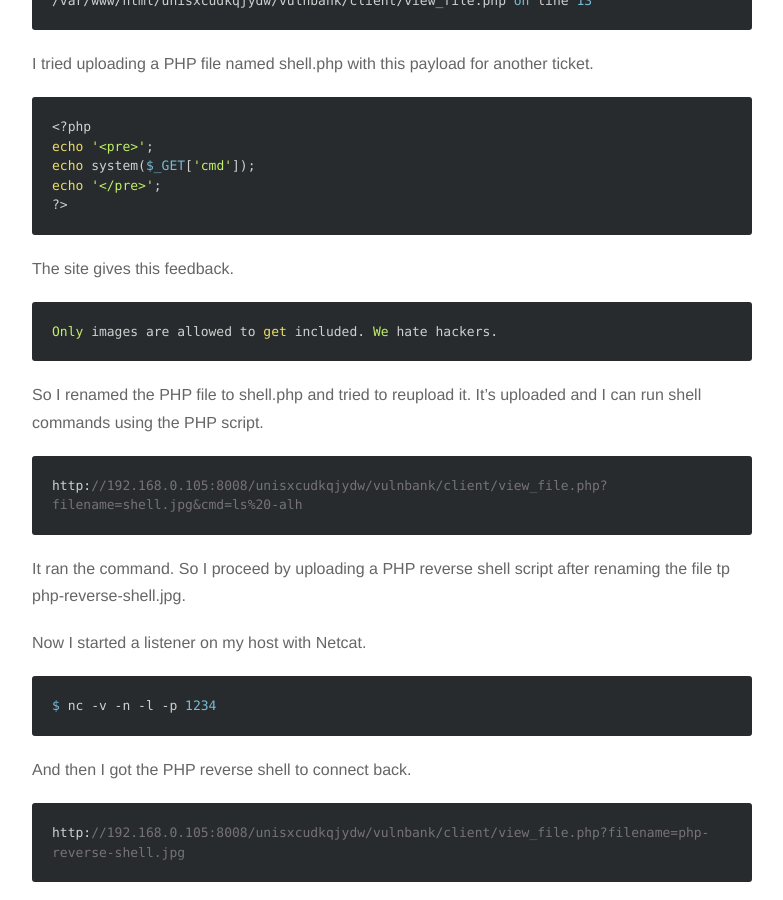
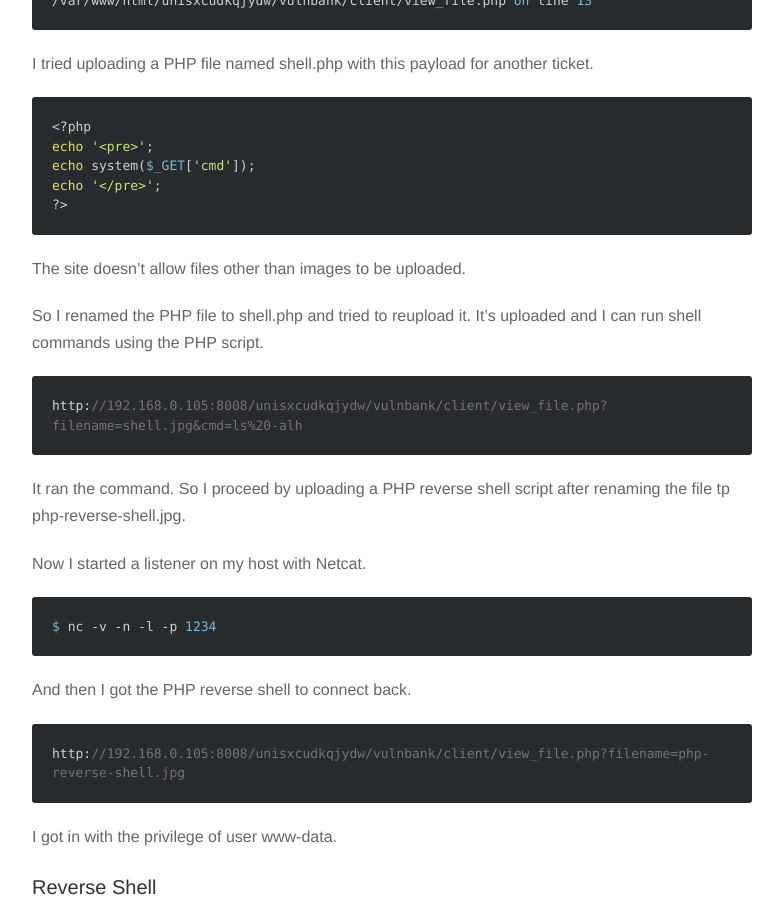
Before and after one commit to sdsdkkk/sdsdkkk.github.io, a Jekyll site: the page built from _posts/2016-11-26-vulnhub-hackday-albania-writeup.markdown, in a window 1280 px wide and 900 px high, scrolled down 6677 px. Shown: the whole window, without its empty margins (248-1031 px from the left). Built offline with Jekyll 4.4.1, drawn with Linux system fonts in a browser that asks for light colours; nearby versions of some CDN libraries; comment, search, counter and statistics services are not loaded.

Commit message:
Small revision

````diff
--- a/_posts/2016-11-26-vulnhub-hackday-albania-writeup.markdown
+++ b/_posts/2016-11-26-vulnhub-hackday-albania-writeup.markdown
@@ -219,11 +219,7 @@ echo '</pre>';
 ?>
 ```
 
-The site gives this feedback.
-
-```
-Only images are allowed to get included. We hate hackers.
-```
+The site doesn't allow files other than images to be uploaded.
 
 So I renamed the PHP file to `shell.php` and tried to reupload it. It's uploaded and I can run shell commands using the PHP script.
 
````
